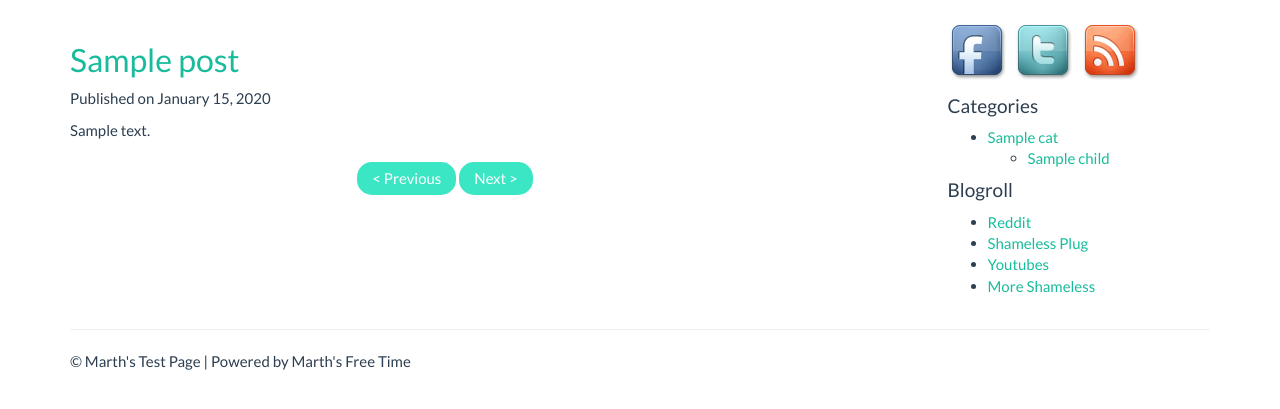
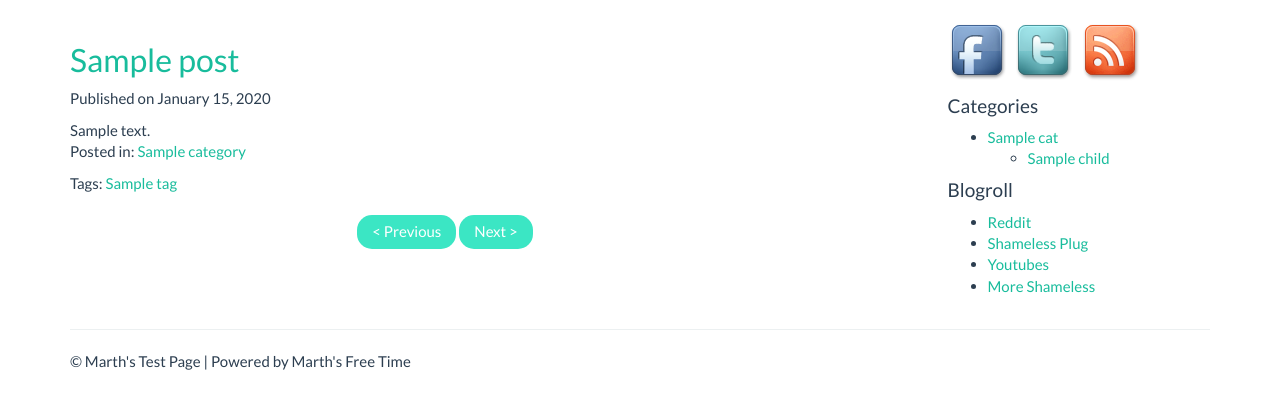
Before and after one commit to marthaurion/blog_django, a Django app: template blog/templates/blog/post_index.html in a window 1280 px wide. Shown: the part 60-469 px from the top of the page. Run offline with Django 3.2, Linux system fonts and the light colour scheme; the template is opened without the code that fills it: most values are stand-ins (such as "Sample title", 1, 10 or a date in 2020).

Commit message:
added tagging to posts

```diff
--- a/blog/models.py
+++ b/blog/models.py
@@ -1,5 +1,6 @@
 from django.db import models
 from django.utils import timezone
+from taggit.managers import TaggableManager
 
 # Create your models here.
 class PostManager(models.Manager):
@@ -13,6 +14,8 @@ class Post(models.Model):
     body = models.TextField()
     category = models.ForeignKey('Category')
     pub_date = models.DateTimeField('date published', default=timezone.now)
+    tags = TaggableManager()
+
     objects = models.Manager()
     published = PostManager()
 
--- a/blog/templates/blog/post_index.html
+++ b/blog/templates/blog/post_index.html
@@ -5,6 +5,19 @@
     <h2><a href="{{ post.get_absolute_url }}">{{ post.title }}</a></h2>
     <p>Published on {{ post.pub_date|date:"F j, Y" }}</p>
     {{ post.body }}
+
+    <div class="meta">
+        <p>Posted in: <a href="{{ post.category.get_absolute_url }}">{{ post.category.title }}</a></p>
+    {% if post.tags %}
+        <p>Tags:
+        {% for tag in post.tags.all %}
+            <a href="/blog/tag/{{ tag.slug }}">{{ tag.name }}</a>
+        {% if not forloop.last %}&bull;{% endif %}
+        {% endfor %}
+        </p>
+    {% endif %}
+    </div>
+
 {% endfor %}
 
 {% include 'blog/_post_paginator.html' %}
--- a/blog/urls.py
+++ b/blog/urls.py
@@ -6,5 +6,7 @@ urlpatterns = [
     url(r'^page/(?P<page>\d+)/$', 'blog.views.post_index'),
     url(r'^category/(?P<slug>[-\w]+)/$', 'blog.views.category_index'),
     url(r'^category/(?P<slug>[-\w]+)/page/(?P<page>\d+)/$', 'blog.views.category_index'),
+    url(r'^tag/(?P<slug>[-\w]+)/$', 'blog.views.tag_index'),
+    url(r'^tag/(?P<slug>[-\w]+)/page/(?P<page>\d+)/$', 'blog.views.tag_index'),
     url(r'^(?P<year>\d{4})/(?P<month>\d{2})/(?P<day>\d{2})/(?P<slug>[-\w]+)/$', 'blog.views.post_detail'),
 ]
--- a/blog_django/settings.py
+++ b/blog_django/settings.py
@@ -55,6 +55,7 @@ INSTALLED_APPS = (
     'django.contrib.messages',
     'django.contrib.staticfiles',
     'blog',
+    'taggit',
 )
 
 MIDDLEWARE_CLASSES = (
--- a/notes.txt
+++ b/notes.txt
@@ -25,3 +25,7 @@
 - added a category index to show posts in a category
     - even though categories can have parents, I only look one level down for displaying the tree structure
     - however, the site will look all the way down the category tree to find out which categories a post belongs in
+
+- added tags, using django-taggit package
+    - tags are just added to the Post model with the manager
+    - created a tag index in urls and views that is basically a copy of the category index without the child searching
```
Also changed, not shown: blog/views.py (+21 -2 lines).
